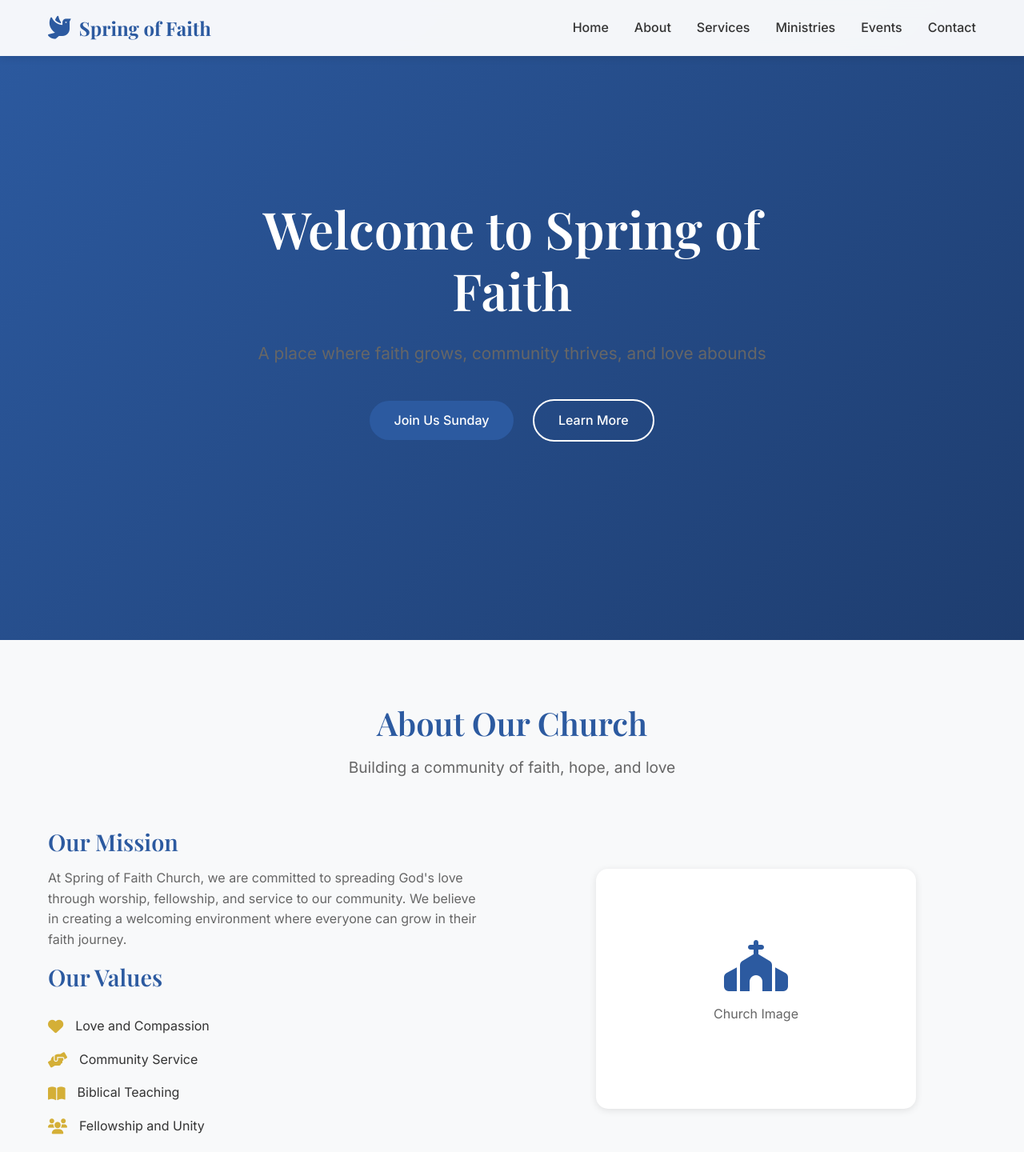
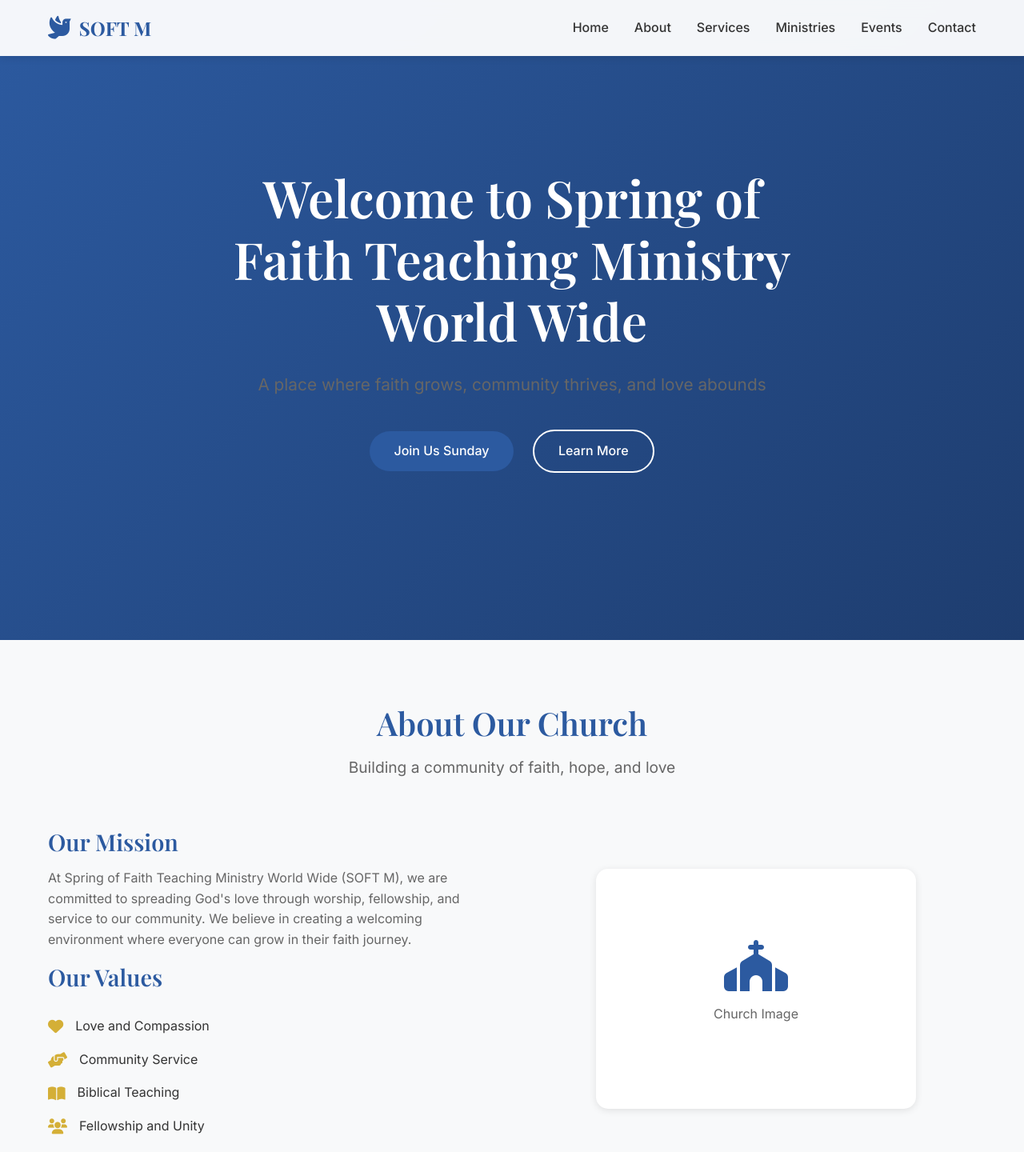
Before and after one commit to andyofori/softm-church-website, a plain HTML site: page index.html in a window 1280 px wide. Shown: the top 1440 px of the page at 80% size. Drawn offline with nearby package versions, Linux system fonts and the light colour scheme.

Commit message:
Update church name to Spring of Faith Teaching Ministry World Wide (SOFT M)

```diff
--- a/index.html
+++ b/index.html
@@ -3,8 +3,8 @@
 <head>
     <meta charset="UTF-8">
     <meta name="viewport" content="width=device-width, initial-scale=1.0">
-    <title>Spring of Faith Church - Welcome Home</title>
-    <meta name="description" content="Join us at Spring of Faith Church for worship, community, and spiritual growth. All are welcome in God's house.">
+    <title>Spring of Faith Teaching Ministry World Wide - Welcome Home</title>
+    <meta name="description" content="Join us at Spring of Faith Teaching Ministry World Wide (SOFT M) for worship, community, and spiritual growth. All are welcome in God's house.">
     <link rel="stylesheet" href="styles.css">
     <link href="https://cdnjs.cloudflare.com/ajax/libs/font-awesome/6.0.0/css/all.min.css" rel="stylesheet">
     <link href="https://fonts.googleapis.com/css2?family=Inter:wght@300;400;500;600;700&family=Playfair+Display:wght@400;500;600;700&display=swap" rel="stylesheet">
@@ -15,7 +15,7 @@
         <div class="nav-container">
             <div class="nav-logo">
                 <i class="fas fa-dove"></i>
-                <span>Spring of Faith</span>
+                <span>SOFT M</span>
             </div>
             <ul class="nav-menu">
                 <li class="nav-item">
@@ -48,7 +48,7 @@
     <!-- Hero Section -->
     <section id="home" class="hero">
         <div class="hero-content">
-            <h1 class="hero-title">Welcome to Spring of Faith</h1>
+            <h1 class="hero-title">Welcome to Spring of Faith Teaching Ministry World Wide</h1>
             <p class="hero-subtitle">A place where faith grows, community thrives, and love abounds</p>
             <div class="hero-buttons">
                 <a href="#services" class="btn btn-primary">Join Us Sunday</a>
@@ -68,7 +68,7 @@
             <div class="about-content">
                 <div class="about-text">
                     <h3>Our Mission</h3>
-                    <p>At Spring of Faith Church, we are committed to spreading God's love through worship, fellowship, and service to our community. We believe in creating a welcoming environment where everyone can grow in their faith journey.</p>
+                    <p>At Spring of Faith Teaching Ministry World Wide (SOFT M), we are committed to spreading God's love through worship, fellowship, and service to our community. We believe in creating a welcoming environment where everyone can grow in their faith journey.</p>
 
                     <h3>Our Values</h3>
                     <ul class="values-list">
@@ -254,7 +254,7 @@
                 <div class="footer-section">
                     <div class="footer-logo">
                         <i class="fas fa-dove"></i>
-                        <span>Spring of Faith Church</span>
+                        <span>Spring of Faith Teaching Ministry World Wide</span>
                     </div>
                     <p>A community of believers growing together in faith, hope, and love.</p>
                     <div class="social-links">
@@ -281,7 +281,7 @@
                 </div>
             </div>
             <div class="footer-bottom">
-                <p>&copy; 2024 Spring of Faith Church. All rights reserved.</p>
+                <p>&copy; 2024 Spring of Faith Teaching Ministry World Wide (SOFT M). All rights reserved.</p>
             </div>
         </div>
     </footer>
```
